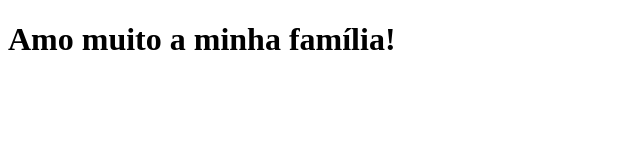
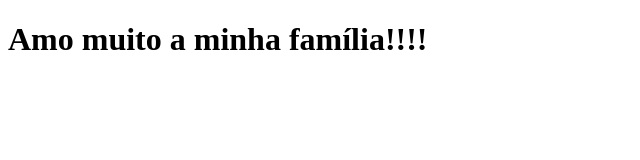
Before and after one commit to ogerenciador/clone-tabnews, a Next.js app: page / in a window 1280 px wide. Shown: the top 160 px of the page, without its empty margins (0-640 px from the left). Built offline with nearby package versions, Linux system fonts and the light colour scheme.

Commit message:
modifica a frase

```diff
--- a/pages/index.js
+++ b/pages/index.js
@@ -1,5 +1,6 @@
 function Home(){
-    return <h1>Amo muito a minha família!</h1>
+    return <h1>Amo muito a minha família!!!!</h1>
+
 }
 
 export default Home;
```
